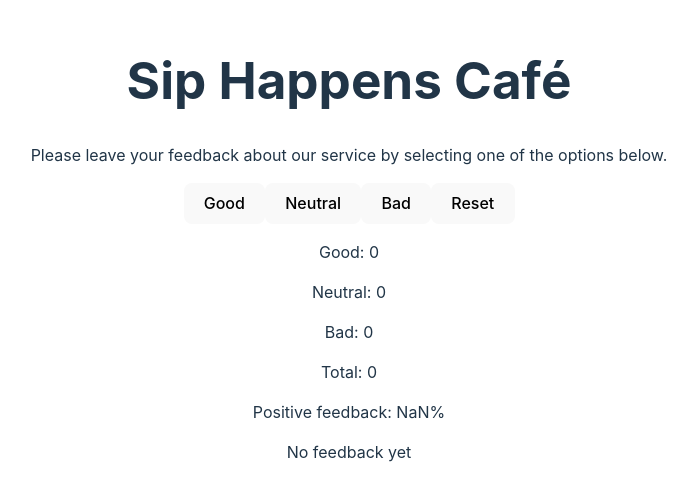
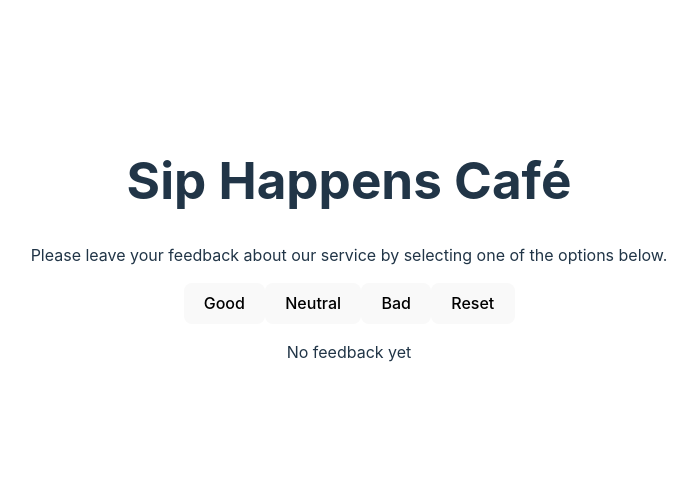
Before and after one commit to Liubjchka/goit-react-hw-02, a React (Vite) app: page / in a window 1280 px wide. Shown: the part 151-652 px from the top of the page, without its empty margins (291-988 px from the left). Built offline with nearby package versions, Linux system fonts and the light colour scheme.

Commit message:
full jsx

```diff
--- a/src/components/App/App.jsx
+++ b/src/components/App/App.jsx
@@ -46,12 +46,7 @@ function App() {
     <>
       <Description />
       <Options updateFeedback={updateFeedback} resetFeedback={resetFeedback} />
-      <Feedback
-        {...feedback}
-        totalFeedback={totalFeedback}
-        positiveFeedback={positiveFeedback}
-      />
-      {totalFeedback.length > 0 ? (
+      {totalFeedback > 0 ? (
         <Feedback
           {...feedback}
           totalFeedback={totalFeedback}
```
